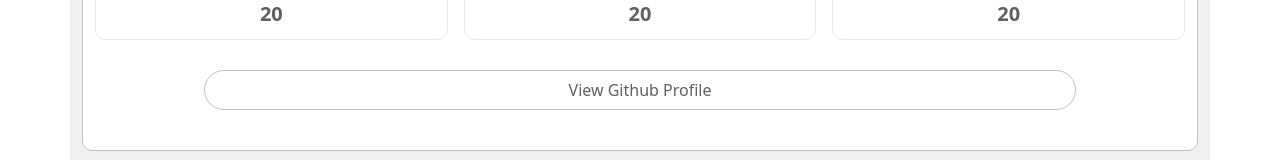
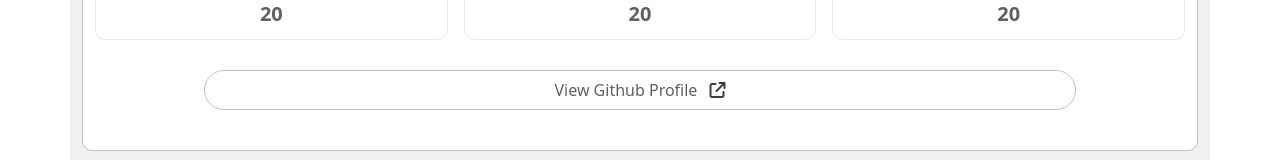
Before and after one commit to aliansyahFirdaus/mysooltan-test, a React (Create React App) app: page / in a window 1280 px wide. Shown: the part 393-553 px from the top of the page. Built offline with nearby package versions, Linux system fonts and the light colour scheme.

Commit message:
change App background

```diff
--- a/src/App.js
+++ b/src/App.js
@@ -3,14 +3,14 @@ import { Container, Stack } from "react-bootstrap";
 import Search from "./components/Search/Search";
 import Profile from "./components/Profile/Profile";
 import Repository from "./components/Repository/Repository";
-import styles from "./App.module.css"
+import styles from "./App.module.css";
 import Error from "./components/Error/Error";
 
 // import "./App.css";
 
 function App() {
   return (
-    <Container className={`${styles.wrapper} vh-100`}>
+    <Container className={styles.wrapper}>
       <Stack gap={3}>
         <Search />
         {/* <Error msg="Not Found!" /> */}
--- a/src/App.module.css
+++ b/src/App.module.css
@@ -10,5 +10,5 @@
 .wrapper {
   background-color: rgb(240, 240, 240);
   padding-top: 15px;
-  padding-bottom: 15px;
+  padding-bottom: 35px;
 }
--- a/src/components/Profile/Profile.js
+++ b/src/components/Profile/Profile.js
@@ -25,7 +25,7 @@ export default function Profile({ profile }) {
             <StatProfile text="Repos" count={20} />
           </Stack>
           <Button className={styles["view-profile"]}>
-            View Github Profile
+          View Github Profile <i className="fa-solid fa-arrow-up-right-from-square ms-2" />
           </Button>
         </Stack>
       </Card>
```
